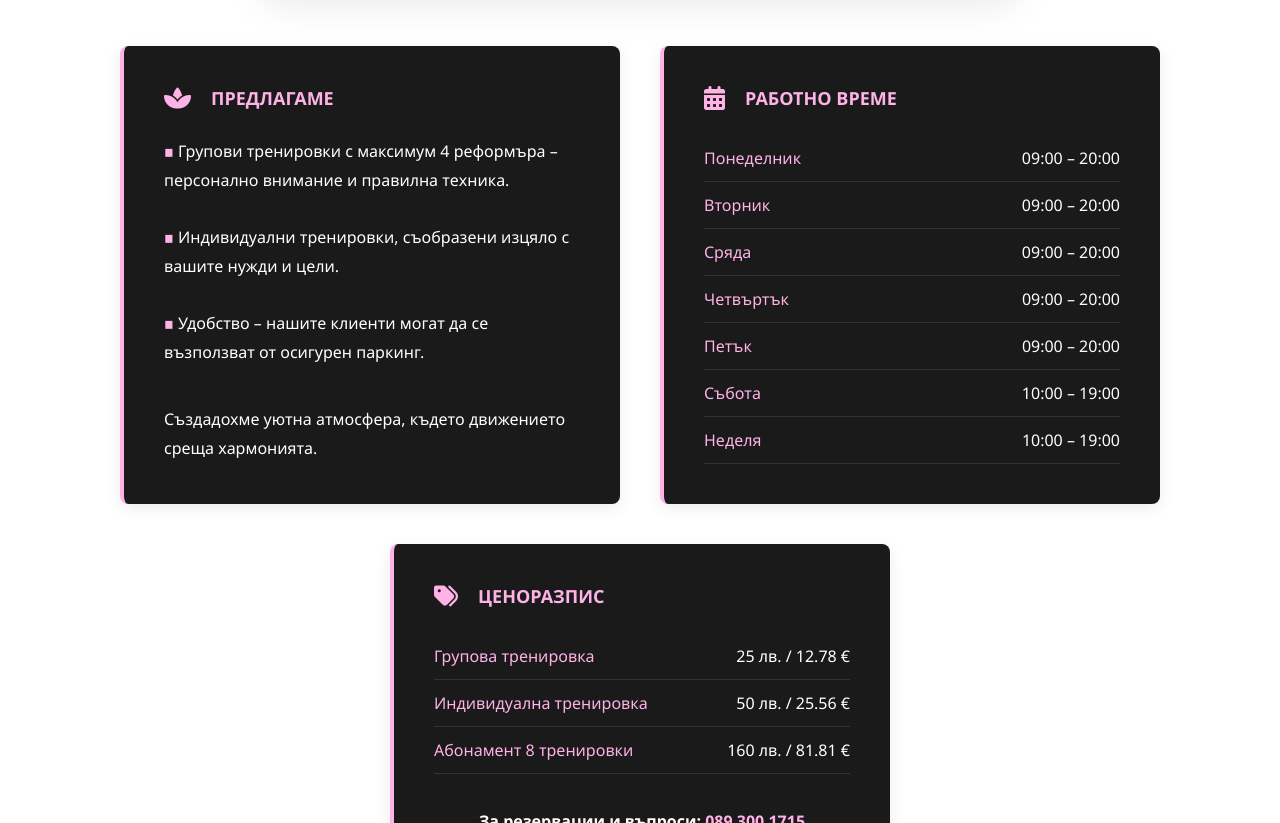
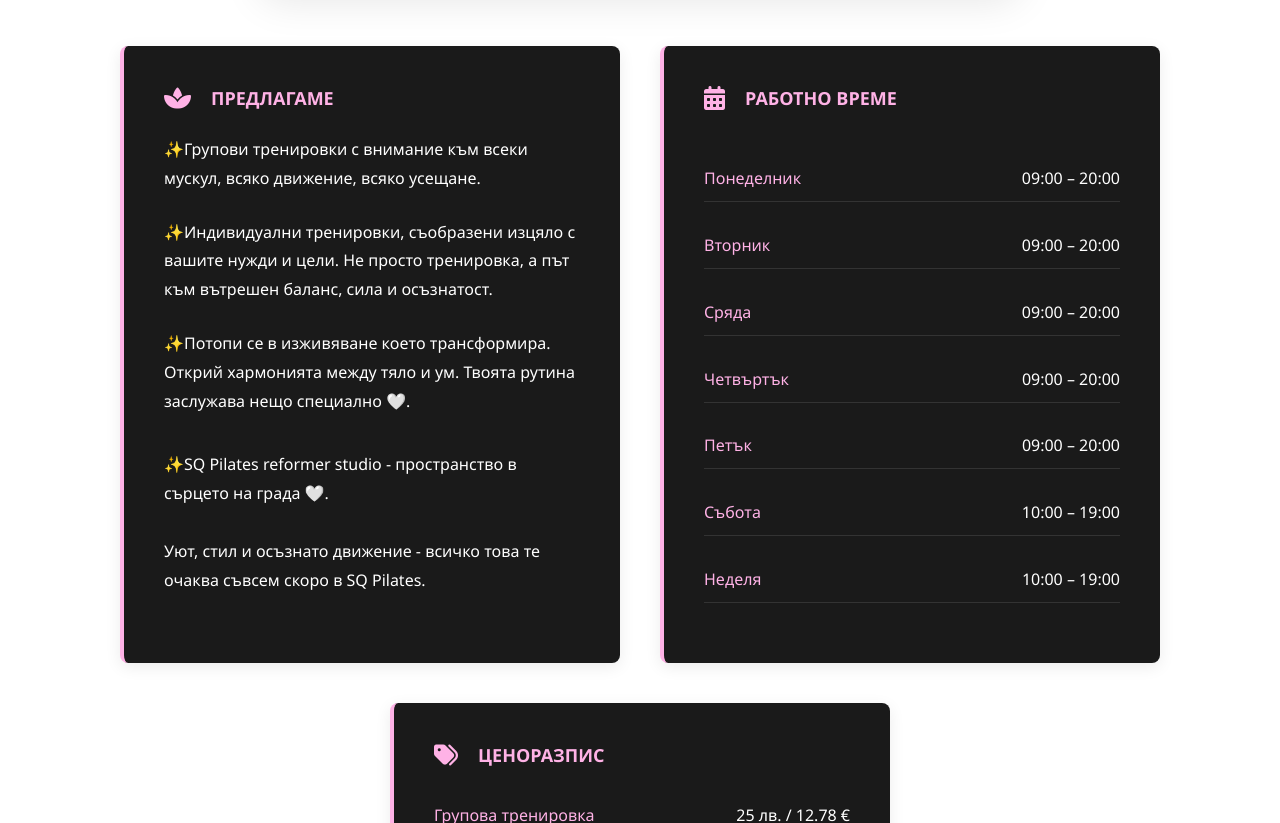
Before and after one commit to nKashev/vickiTests, a plain HTML site: page index.html in a window 1280 px wide. Shown: the part 740-1563 px from the top of the page. Drawn offline with Linux system fonts and the light colour scheme.

Commit message:
Update training descriptions in index.html

```diff
--- a/index.html
+++ b/index.html
@@ -871,15 +871,16 @@
                     <i class="fas fa-spa section-icon"></i><br>
                     <span>ПРЕДЛАГАМЕ</span>
                 </div>
-                <p><span class="day">▪︎</span> Групови тренировки с максимум 4 реформъра – персонално внимание и
-                    правилна техника.</p>
+                <p>✨Групови тренировки с внимание към всеки мускул, всяко движение, всяко усещане.</p>
                 <div class="spacer-25"></div>
-                <p><span class="day">▪︎</span> Индивидуални тренировки, съобразени изцяло с вашите нужди и цели.</p>
+                <p>✨Индивидуални тренировки, съобразени изцяло с вашите нужди и цели. Не просто тренировка, а път към вътрешен баланс, сила и осъзнатост.</p>
                 <div class="spacer-25"></div>
-                <p><span class="day">▪︎</span> Удобство – нашите клиенти могат да се възползват от осигурен паркинг.</p>
+                <p>✨Потопи се в изживяване което трансформира. Открий хармонията между тяло и ум. Твоята рутина заслужава нещо специално 🤍.</p>
                 <div class="spacer-35"></div>
-                <p>Създадохме уютна атмосфера, където движението среща хармонията.</p>
-                <p></p>
+                <p>✨SQ Pilates reformer studio - пространство в сърцето на града 🤍.</p>
+                <p>&nbsp;</p>
+                <p> Уют, стил и осъзнато движение - всичко това те очаква съвсем скоро в SQ Pilates.</p>
+                <p>&nbsp;</p>
             </div>
             <div class="schedule-box">
                 <div class="schedule-title">
```
